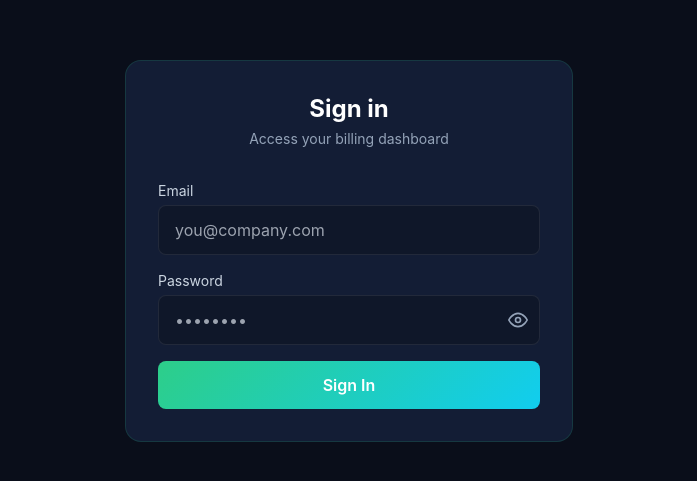
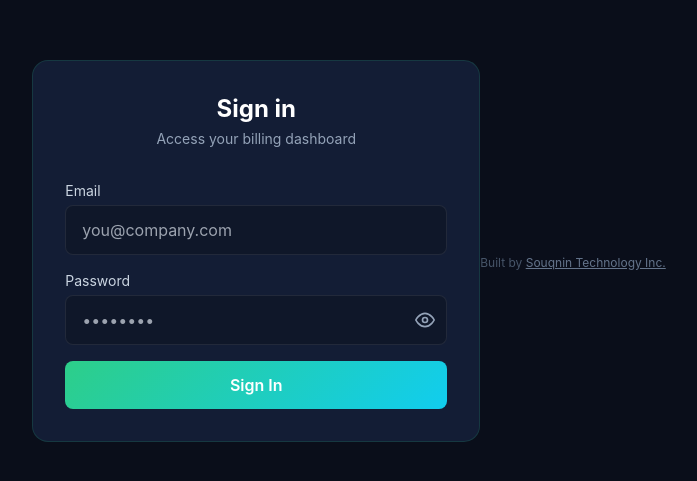
Before and after one commit to souqnamarketplace-max/Optimum-Professional-Cleaning-, a React (Vite) app: page /login in a window 1280 px wide. Shown: the part 149-630 px from the top of the page, without its empty margins (291-988 px from the left). Built offline with nearby package versions, Linux system fonts and the light colour scheme; no server answers; the database is empty.

Commit message:
Add developer attribution footer

```diff
--- a/src/pages/Dashboard.jsx
+++ b/src/pages/Dashboard.jsx
@@ -98,7 +98,8 @@ export default function Dashboard() {
           ))}
         </nav>
 
-        <main className="flex-1 p-4 sm:p-6 pb-24 md:pb-6 min-w-0">
+        <main className="flex-1 p-4 sm:p-6 pb-24 md:pb-6 min-w-0 flex flex-col">
+          <div className="flex-1">
             {tab === "overview" && <OverviewTab onNavigate={setTab} />}
             {tab === "billing" && (
               <BillingTab
@@ -108,6 +109,32 @@ export default function Dashboard() {
             )}
             {tab === "clients" && <ClientsTab onViewBilling={goToClientBilling} />}
             {tab === "settings" && <SettingsTab />}
+          </div>
+
+          {/* Developer attribution — small and out of the way so it never
+              competes with the customer's own branding, which is what
+              actually matters to whoever's using this app day to day. */}
+          <footer className="mt-10 pt-4 text-center" style={{ borderTop: "1px solid rgba(255,255,255,0.06)" }}>
+            <p className="text-xs text-slate-600">
+              Built by{" "}
+              <a
+                href="https://sn.souqnin.com"
+                target="_blank"
+                rel="noopener noreferrer"
+                className="text-slate-500 hover:text-slate-300 underline"
+              >
+                Souqnin Technology Inc.
+              </a>
+              {" · "}
+              <a href="mailto:admin@souqnin.com" className="text-slate-500 hover:text-slate-300 underline">
+                admin@souqnin.com
+              </a>
+              {" · "}
+              <a href="tel:+15873942195" className="text-slate-500 hover:text-slate-300 underline">
+                +1 587 394 2195
+              </a>
+            </p>
+          </footer>
         </main>
       </div>
 
--- a/src/pages/Login.jsx
+++ b/src/pages/Login.jsx
@@ -151,6 +151,18 @@ export default function Login() {
           </button>
         </form>
       </div>
+
+      <p className="text-xs text-slate-600 mt-6 text-center">
+        Built by{" "}
+        <a
+          href="https://sn.souqnin.com"
+          target="_blank"
+          rel="noopener noreferrer"
+          className="text-slate-500 hover:text-slate-300 underline"
+        >
+          Souqnin Technology Inc.
+        </a>
+      </p>
     </div>
   );
 }
```
Lines whose indentation alone changed are shown as unchanged.
